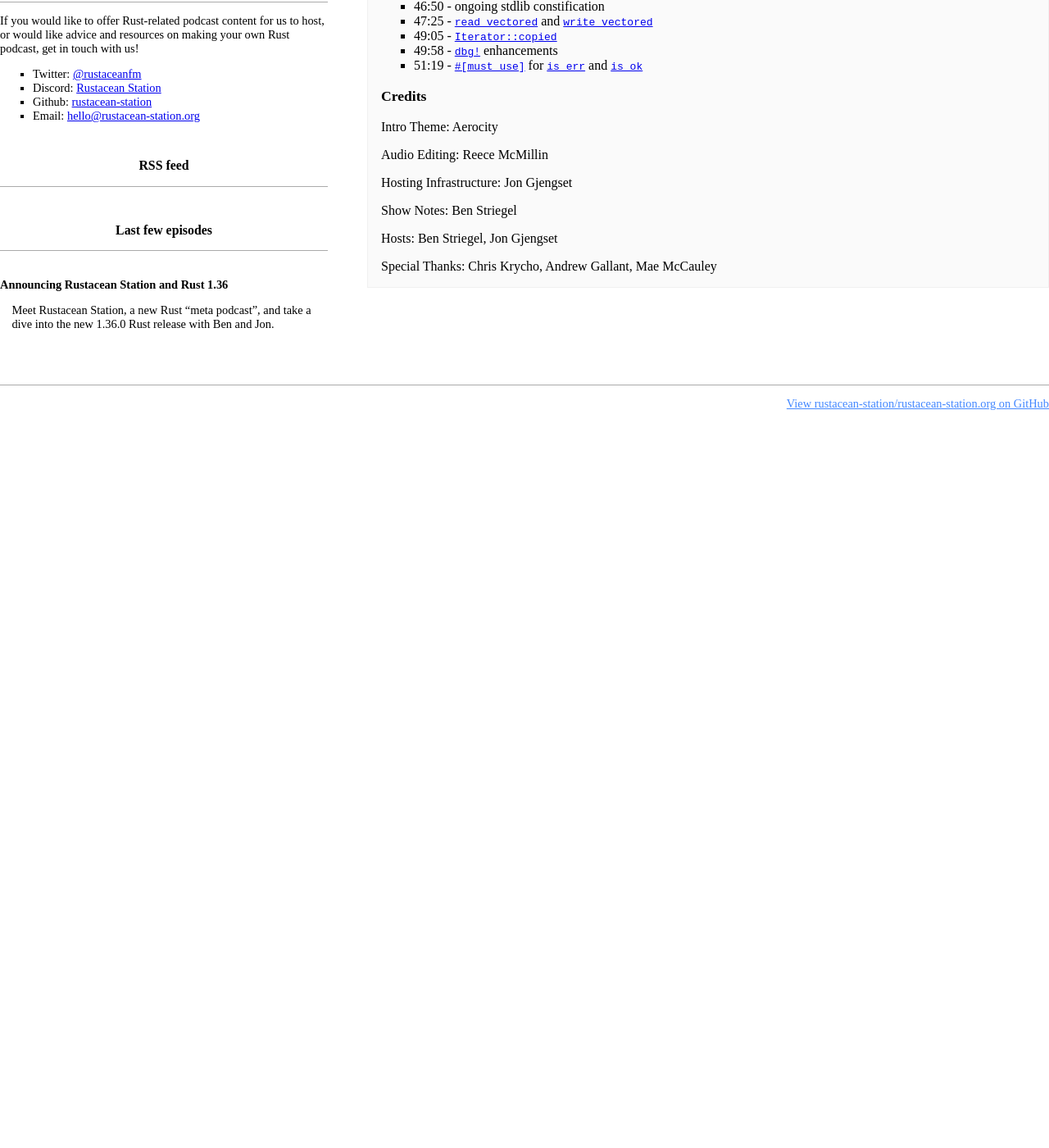
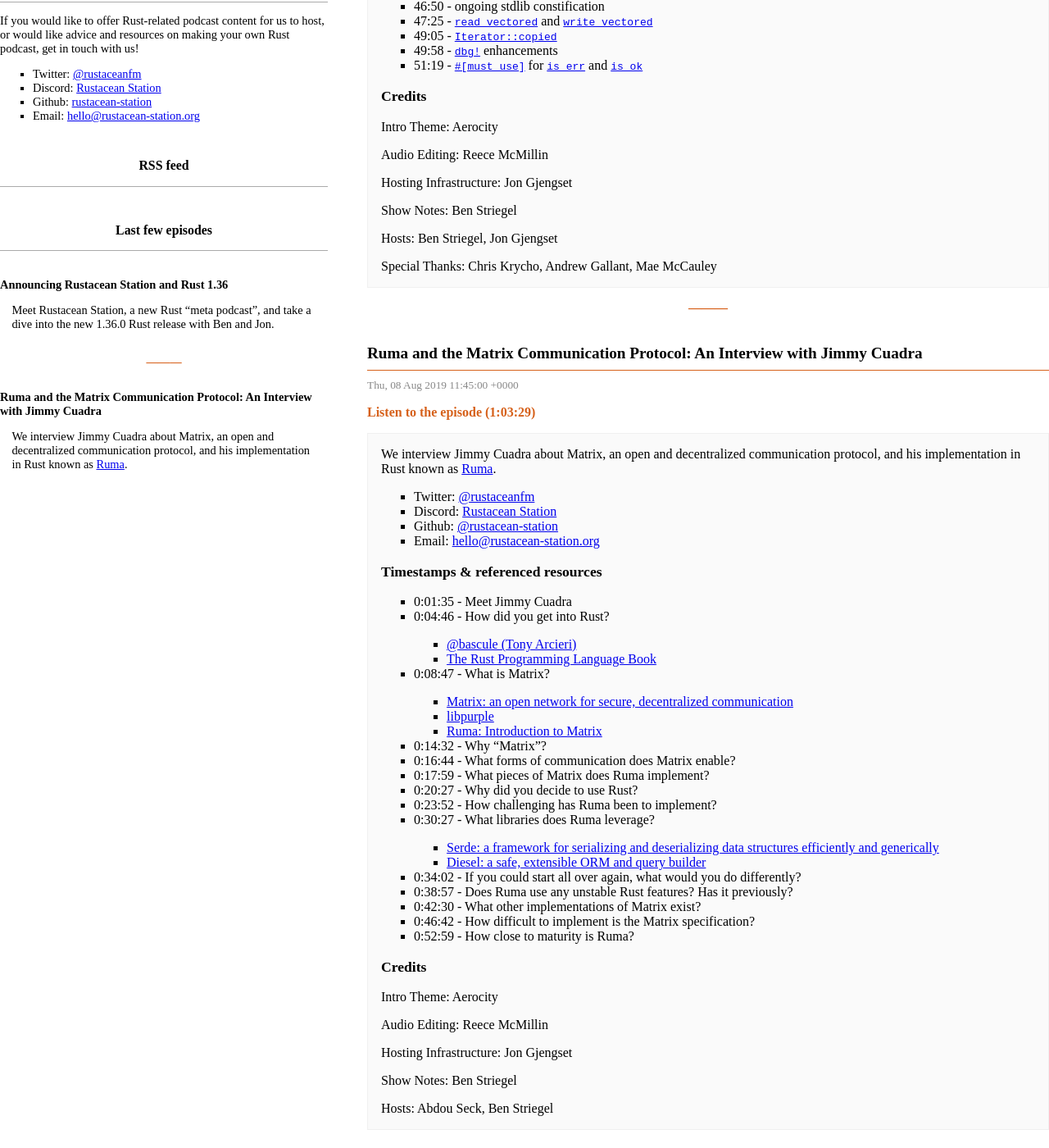
Before and after one commit to rustacean-station/rustacean-station.org, a Jekyll site: the page built from index.html, in a window 1280 px wide and 1400 px high, scrolled down 807 px. Shown: the whole window at 82% size. Built offline with Jekyll 4.4.1, drawn with Linux system fonts in a browser that asks for light colours; a file with an impossible date is left out; before the commit the page ends 1323 px from its top, so only the background shows below that.

Commit message:
Add link and timestamp

```diff
--- a/_episodes/001-ruma.md
+++ b/_episodes/001-ruma.md
@@ -1,8 +1,8 @@
 ---
 layout: post
 title: "Ruma and the Matrix Communication Protocol: An Interview with Jimmy Cuadra"
-date: XXX
-file: XXX
+date: 2019-08-08T11:45:00+0000
+file: https://audio.rustacean-station.org/file/rustacean-station/rustacean-station-e001-ruma-matrix-jimmy-cuadra.mp3
 duration: "1:03:29" #audio length in min
 length: "60946851" #filesize in byte
 
```
